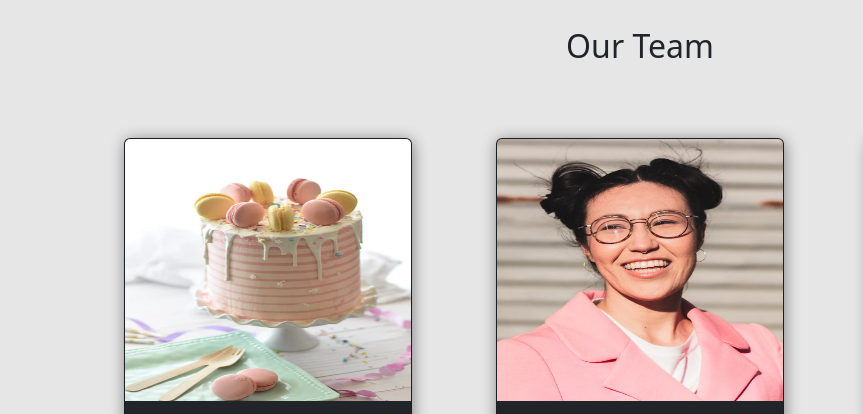
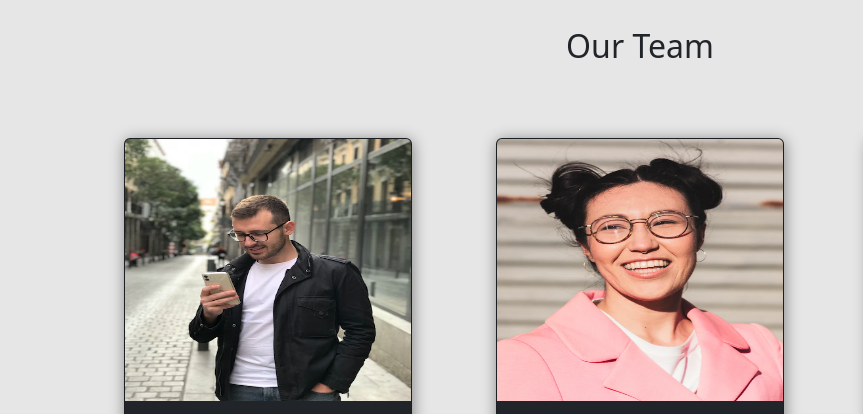
Before and after one commit to AtefMohyEldeen/HTML_CSS_Bootstrap_Template_one, a plain HTML site: page index.html in a window 1280 px wide. Shown: the part 4892-5306 px from the top of the page, 0-863 px from the left. Drawn offline with Linux system fonts and the light colour scheme.

Commit message:
Update index.html

```diff
--- a/index.html
+++ b/index.html
@@ -330,7 +330,7 @@
       </div>
       <div class="container  pb-5 d-flex flex-wrap justify-content-around align-item-center">
         <div class="card bg-dark mt-5 d-flex text-light text-center" style="width: 18rem;height: 370px;">
-          <img src="image/card1.jpg" class="card-img-top" alt="...">
+          <img src="image/team1.jpg" class="card-img-top" alt="...">
           <div class="card-body">
             <h5 class="card-title pt-3">Eng/Hamada Omran</h5>
           </div>
```
